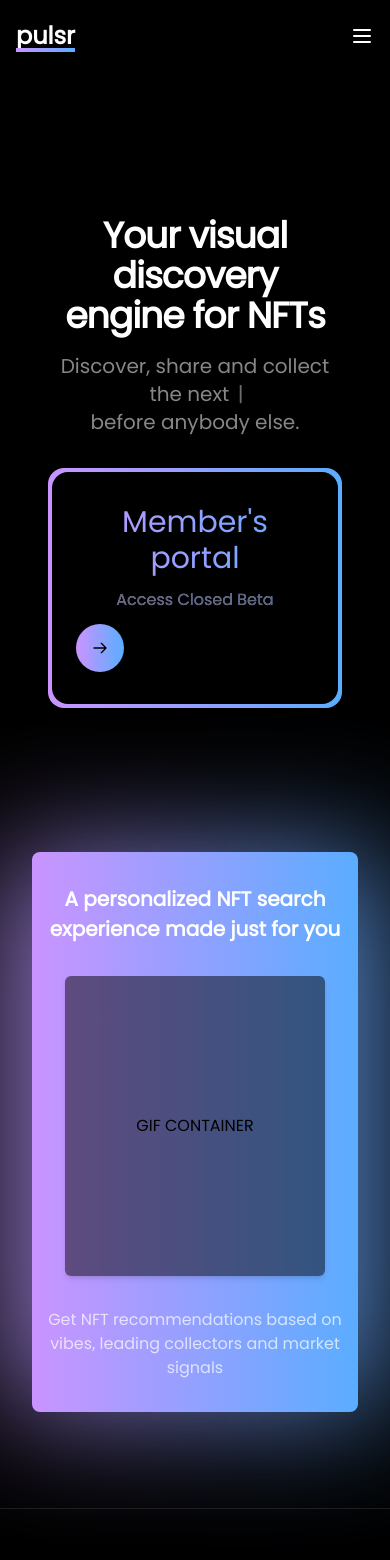
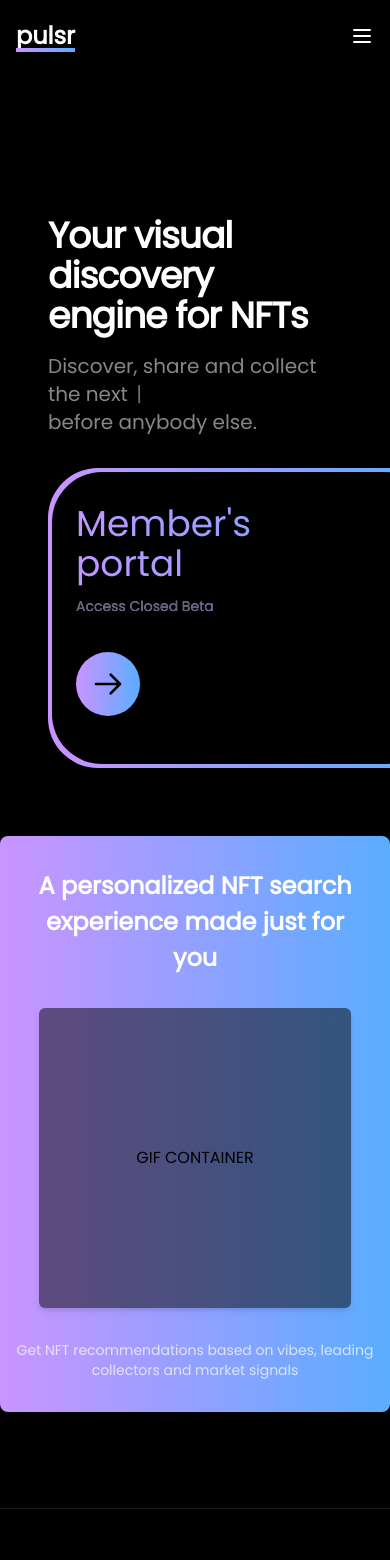
Before and after one commit to kseikyo/pulsr-ai-landing, a Next.js app: page / in a window 390 px wide. Shown: the top 1560 px of the page. Built offline with nearby package versions, Linux system fonts and the light colour scheme.

Commit message:
fix: responsiveness of gifContainer and hero components

```diff
--- a/src/components/GifContainer/GifContainer.js
+++ b/src/components/GifContainer/GifContainer.js
@@ -1,16 +1,16 @@
 export const GifContainer = () => {
   return (
-    <div className="group relative px-8 md:px-0">
-      <div className="absolute inset-0 rounded-lg bg-gradient-to-r from-light-purple to-light-blue opacity-75 blur-3xl transition duration-200 group-hover:opacity-95"></div>
+    <div className="group relative md:px-24 2xl:px-0">
+      <div className="hidden md:block absolute inset-0 rounded-lg bg-gradient-to-r from-light-purple to-light-blue opacity-75 blur-3xl transition duration-200 group-hover:opacity-95"></div>
       <div className="relative w-full rounded-lg bg-gradient-to-r from-light-purple to-light-blue">
         <div className="flex flex-col items-center justify-center gap-8 py-8">
-          <h2 className="px-4 text-center text-xl font-semibold leading-normal text-white md:max-w-[50%] md:text-5xl">
+          <h2 className="px-8 text-center text-2xl font-semibold leading-normal text-white md:max-w-[50%] md:text-5xl">
             A personalized NFT search experience made just for you
           </h2>
           <div className="flex min-h-[300px] w-[80%] items-center justify-center rounded-md bg-black/50 shadow-md">
             GIF CONTAINER
           </div>
-          <p className="text-md text-center font-medium text-white/70 md:text-left md:text-2xl">
+          <p className="text-sm text-center font-medium text-white/70 md:text-left md:text-2xl">
             Get NFT recommendations based on vibes, leading collectors and market signals
           </p>
         </div>
--- a/src/components/Hero/Hero.js
+++ b/src/components/Hero/Hero.js
@@ -8,15 +8,15 @@
   });
   return (
     <section className="my-24 max-w-full bg-black p-8">
-      <div className="relative text-center md:text-left flex flex-col md:flex-row max-w-full justify-between gap-8 p-4 md:p-8">
-        <div className="max-w-5xl md:pl-12">
+      <div className="relative flex max-w-full flex-col justify-between gap-8 p-4 md:flex-row md:p-8 md:text-left">
+        <div className="min-w-[50%] max-w-5xl md:pl-12">
           <div className="flex flex-col gap-4">
             <h1 className="text-4xl font-semibold tracking-tight text-white sm:text-5xl md:text-6xl">
               <span className="block xl:inline">
                 Your visual discovery <br /> engine for NFTs
               </span>
             </h1>
-            <p className="text-xl md:text-2xl text-white/[.53]">
+            <p className="text-xl text-white/[.53] md:text-2xl">
               Discover, share and collect the next <span>{text}</span>
               <Cursor />
               <br />
@@ -24,19 +24,22 @@
             </p>
           </div>
         </div>
-        <div className="md:absolute md:-right-10 md:top-0 md:bottom-0 flex md:w-96 w-full overflow-hidden md:min-h-[350]">
-          <div className="w-full rounded-2xl md:rounded-r-none bg-gradient-to-r from-light-purple to-light-blue p-1">
-            <div className="h-full rounded-2xl md:rounded-r-none bg-black">
-              <div className="bg-gradient-to-r from-light-purple to-light-blue bg-clip-text">
-                <div className="flex flex-col gap-3 px-6 md:px-11 py-8">
-                  <span className="text-3xl md:text-5xl text-transparent">
-                    Member's <br />
-                    portal
-                  </span>
-                  <p className="md:text-lg text-gray">Access Closed Beta</p>
-                  <button className="w-12 md:w-14 rounded-full bg-gradient-to-r from-light-purple to-light-blue p-4">
-                    <ArrowRightIcon className="md:h-6 md:w-6 w-4 h-4 text-black" />
-                  </button>
+        {/* <div className="md:absolute md:-right-10 md:top-0 md:bottom-0 flex md:w-96 w-full overflow-hidden md:min-h-[350]"> */}
+        <div className="md:mb-22 relative mb-56 w-screen md:w-screen">
+          <div className="absolute top-0 bottom-0 flex min-h-[300px] w-full overflow-hidden md:-top-10 md:-right-20 md:min-h-[350px] md:w-96">
+            <div className="w-full rounded-[50px] bg-gradient-to-r from-light-purple to-light-blue p-1 md:rounded-r-none">
+              <div className="h-full rounded-[50px] bg-black md:rounded-r-none">
+                <div className="bg-gradient-to-r from-light-purple to-light-blue bg-clip-text">
+                  <div className="flex flex-col gap-3 px-6 py-8 md:px-11">
+                    <span className="text-4xl text-transparent md:text-5xl">
+                      Member's <br />
+                      portal
+                    </span>
+                    <p className="text-sm text-gray md:text-lg">Access Closed Beta</p>
+                    <button className="mt-6 w-16 rounded-full bg-gradient-to-r from-light-purple to-light-blue p-4">
+                      <ArrowRightIcon className="h-8 w-8 text-black" />
+                    </button>
+                  </div>
                 </div>
               </div>
             </div>
--- a/src/pages/index.js
+++ b/src/pages/index.js
@@ -7,7 +7,7 @@
   return (
     <div className="h-full w-full bg-black">
       <Header />
-      <div className="overflow-hidden">
+      <div className="overflow-hidden md:mb-8">
         <Hero />
       </div>
       <main className="mb-24 bg-black md:mx-auto md:max-w-[1650px]">
```
